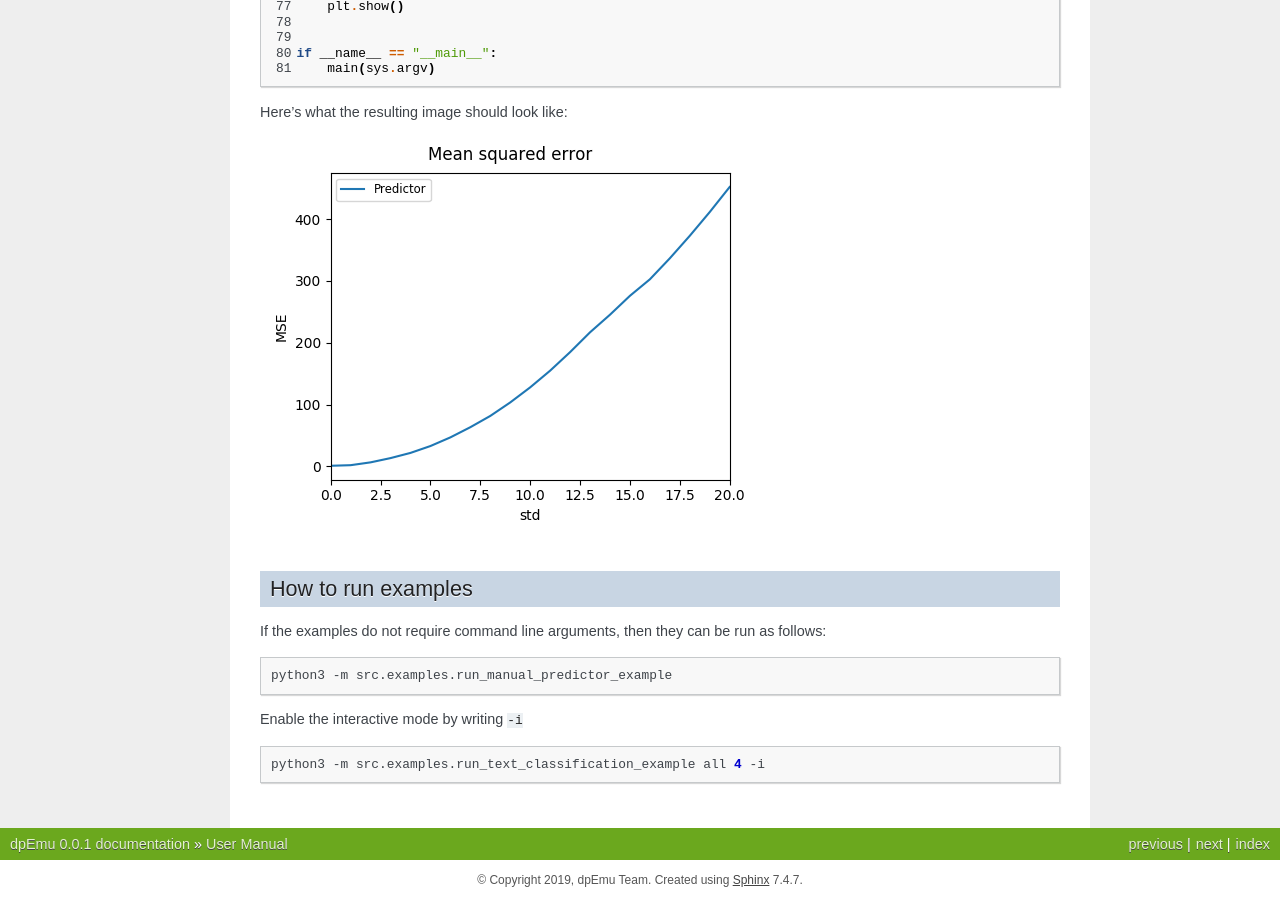
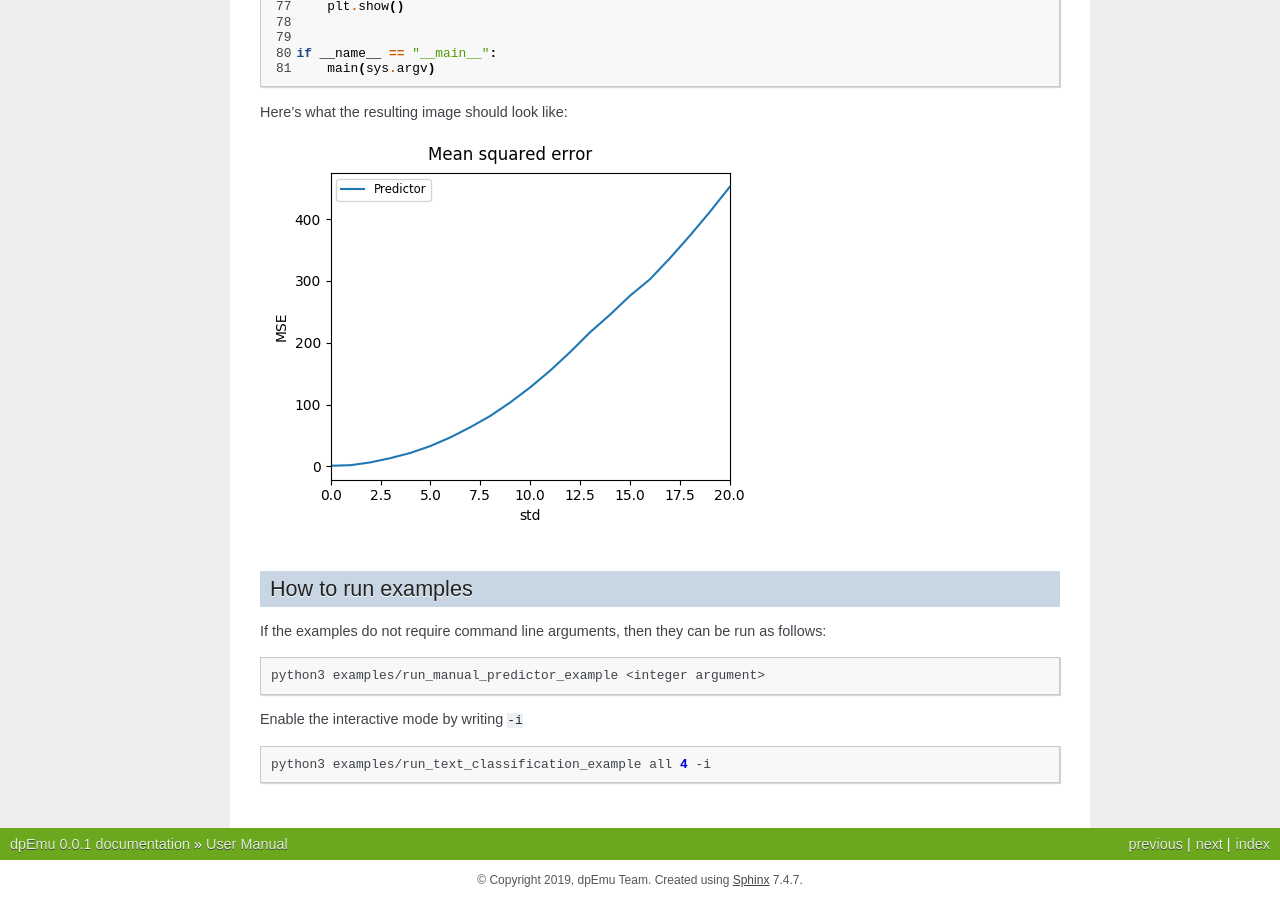
Before and after one commit to dpEmu/dpEmu, a Sphinx documentation site: the page built from docs/manual.rst, in a window 1280 px wide and 900 px high, scrolled down 5034 px. Built offline with Sphinx 7.4.7, drawn with Linux system fonts in a browser that asks for light colours.

Commit message:
Fix example running instructions

```diff
--- a/docs/cluster_examples.rst
+++ b/docs/cluster_examples.rst
@@ -33,7 +33,7 @@ Then write the following content to it and save the file. **Remember to put your
     #SBATCH --mem=128G
     #SBATCH -t 20:00
 
-    srun python3 -m src.examples.run_text_classification_example all 20
+    srun python3 examples/run_text_classification_example all 20
     srun sleep 60
 
 Submit the batch job to be run:
@@ -48,7 +48,7 @@ You can view the execution of the code as if it was executed on your home termin
 
     tail -f text_classification_result.txt
 
-The example src.examples.run_text_classification_example will save images to the dpEmu/out directory.
+The example examples/run_text_classification_example will save images to the dpEmu/out directory.
 
 Running object detection example on Kale or Ukko2
 ^^^^^^^^^^^^^^^^^^^^^^^^^^^^^^^^^^^^^^^^^^^^^^^^^
@@ -84,7 +84,7 @@ Then write the following content to it and save the file. **Remember to put your
     #SBATCH --gres=gpu:1
     #SBATCH -t 10:00:00
 
-    srun python3 -m src.examples.run_object_detection_example
+    srun python3 examples/run_object_detection_example
     srun sleep 60
 
 Submit the batch job to be run:
--- a/docs/manual.rst
+++ b/docs/manual.rst
@@ -291,10 +291,10 @@ If the examples do not require command line arguments, then they can be run as f
 
 .. code-block:: bash
 
-    python3 -m src.examples.run_manual_predictor_example
+    python3 examples/run_manual_predictor_example <integer argument>
 
 Enable the interactive mode by writing ``-i``
 
 .. code-block:: bash
 
-    python3 -m src.examples.run_text_classification_example all 4 -i
+    python3 examples/run_text_classification_example all 4 -i
```
Also changed, not shown: README.md (+1 -1 lines).
